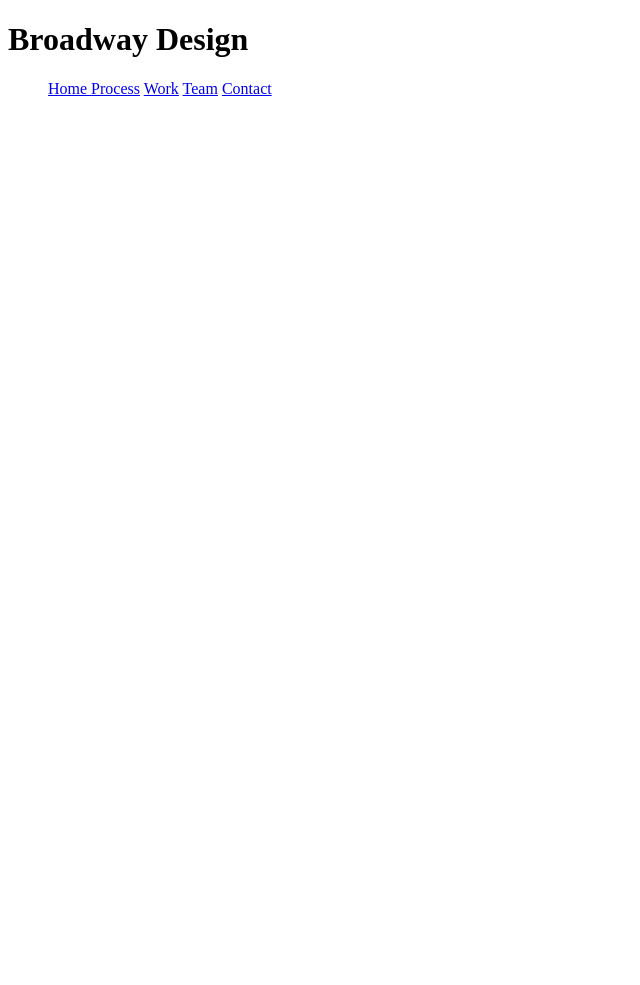
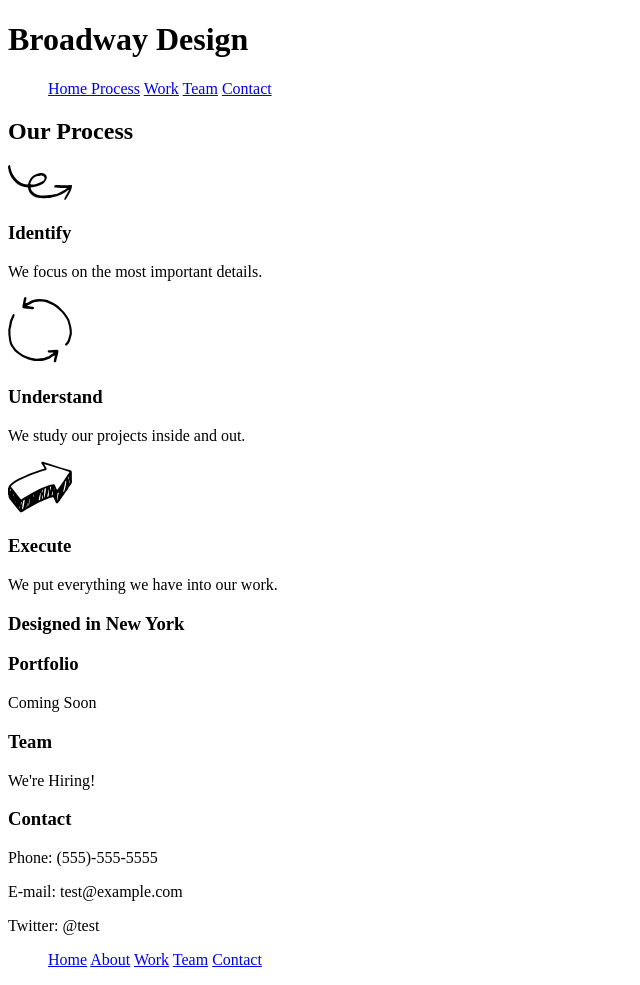
Before and after one commit to achomiak/broadwayproject, a plain HTML site: page index.html in a window 1280 px wide. Shown: the whole page, without its empty margins (0-640 px from the left). Before the commit the page ends 800 px from the top, so only its background shows below. Drawn offline with Linux system fonts and the light colour scheme.

Commit message:
All the info to html

```diff
--- a/index.html
+++ b/index.html
@@ -6,8 +6,10 @@
   </head>
   <body>
   <!---Headline --->
-    <div id="Headline">
+    <div id="Header">
+      <div class="Headline">
       <h1>Broadway Design</h1>
+    </div>
     </div>
 
   <!-- Navigation -->
@@ -21,5 +23,51 @@
          </ul>
       </nav>
 
+      <div class="process">
+        <h2>Our Process</h2>
+        <img src="resources/images/identify.svg">
+        <h3>Identify</h3>
+        <p>We focus on the most important details.</p>
+        <img src="resources/images/understand.svg">
+        <h3>Understand</h3>
+        <p>We study our projects inside and out.</p>
+        <img src="resources/images/execute.svg">
+        <h3>Execute</h3>
+        <p>We put everything we have into our work.</p>
+      </div>
+
+      <div id="stripe">
+        <div class="text">
+        <h3>Designed in New York</h3>
+        </div>
+      </div>
+
+      <div>
+        <h3>Portfolio</h3>
+        <p>Coming Soon</p>
+
+<h3>Team</h3>
+<p>We're Hiring!</p>
+
+<h3>Contact</h3>
+<p>Phone: (555)-555-5555</p>
+
+<p>E-mail: test@example.com</p>
+
+<p>Twitter: @test</p>
+</div>
+
+<footer>
+<ul>
+  <a href="#">Home</a>
+  <a href="#">About</a>
+  <a href="#">Work</a>
+  <a href="#">Team</a>
+  <a href="#">Contact</a>
+</ul>
+</footer>
+
+
+
   </body>
 </html>
```
Also changed, not shown: resources/images/execute.svg (added), resources/images/identify.svg (added), resources/images/understand.svg (added).
